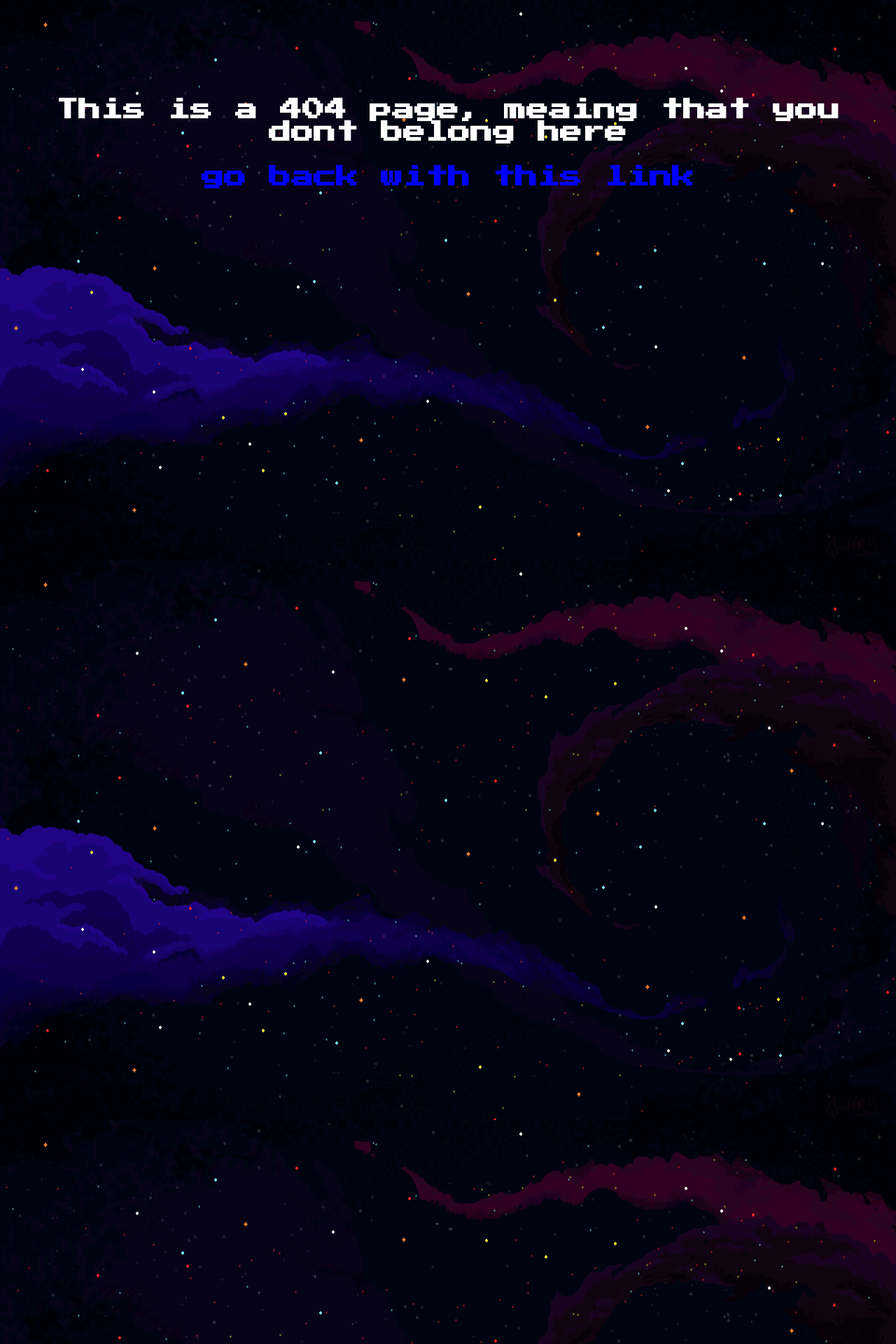
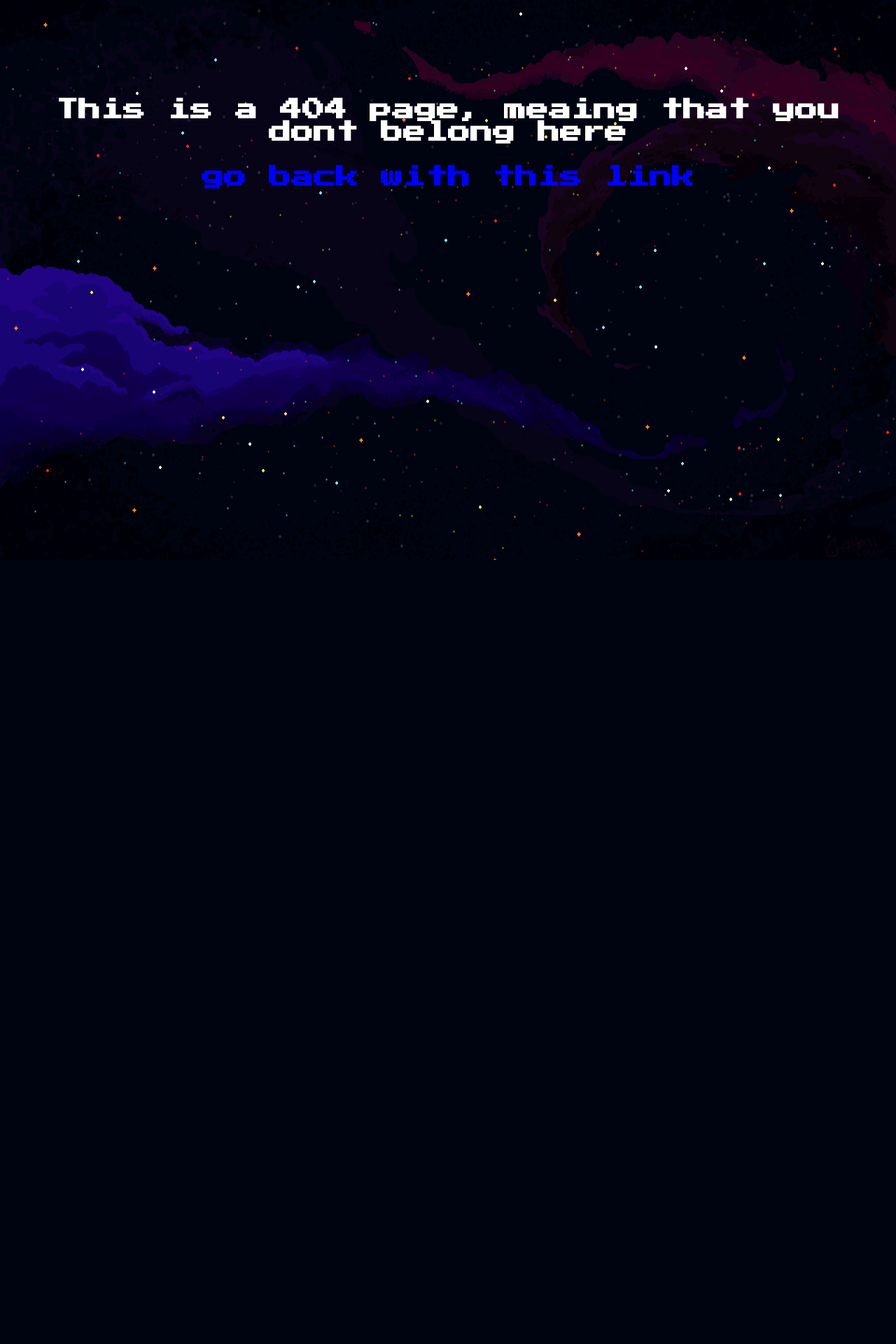
Before and after one commit to skibidiman23132/skibidiman23132.github.io, a PHP site: page /404.html in a window 1280 px wide. Shown: the top 1920 px of the page at 70% size. After the commit the page ends 800 px from the top, so only its background shows below. Run offline with PHP 8.4, Linux system fonts and the light colour scheme.

Commit message:
Update style.css

```diff
--- a/style.css
+++ b/style.css
@@ -6,7 +6,6 @@
   width: 100vw;
   height: 100vh;
 }
-body { height: 100000px; }
 /*
 .lock
 {
```
